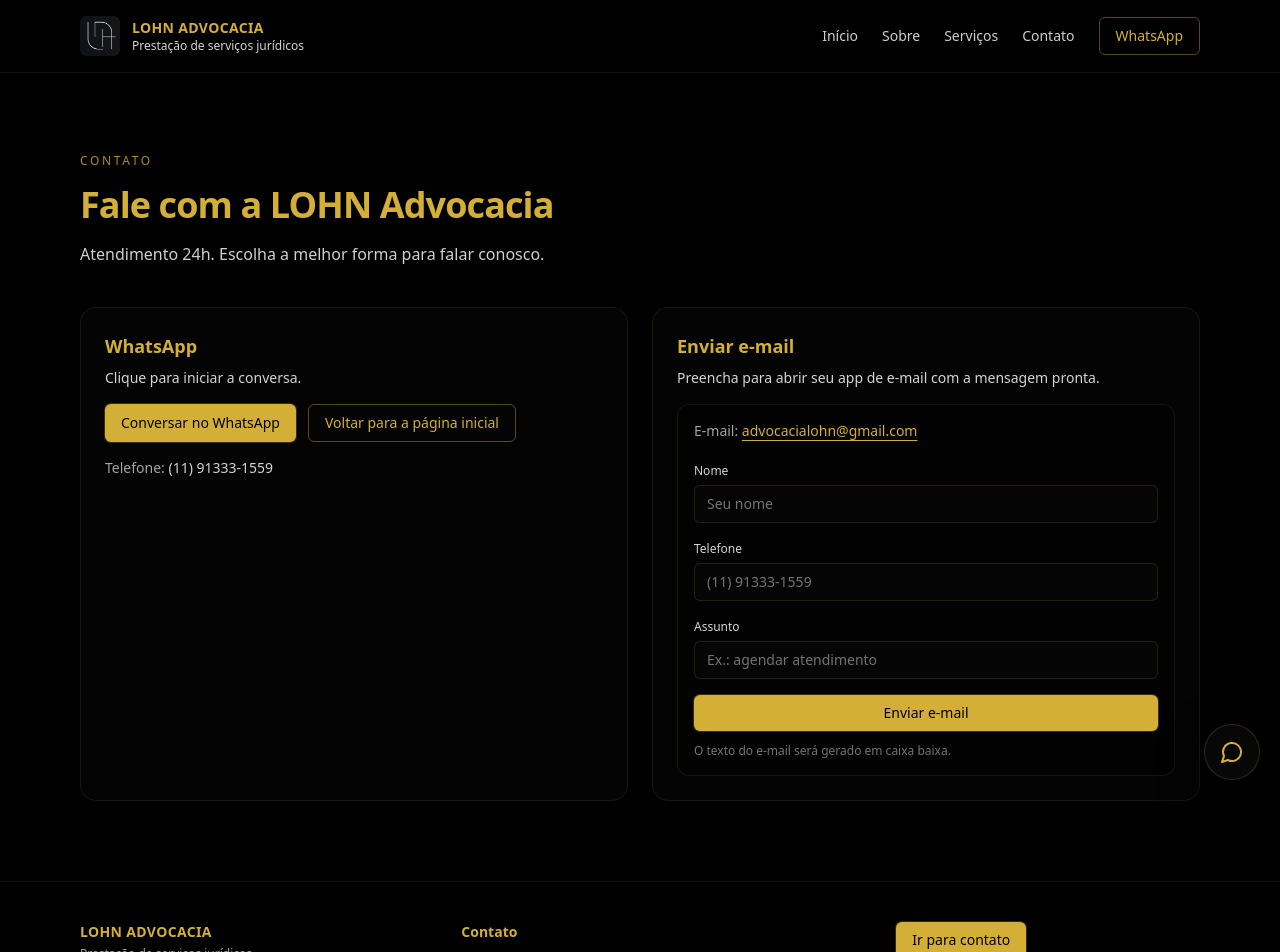
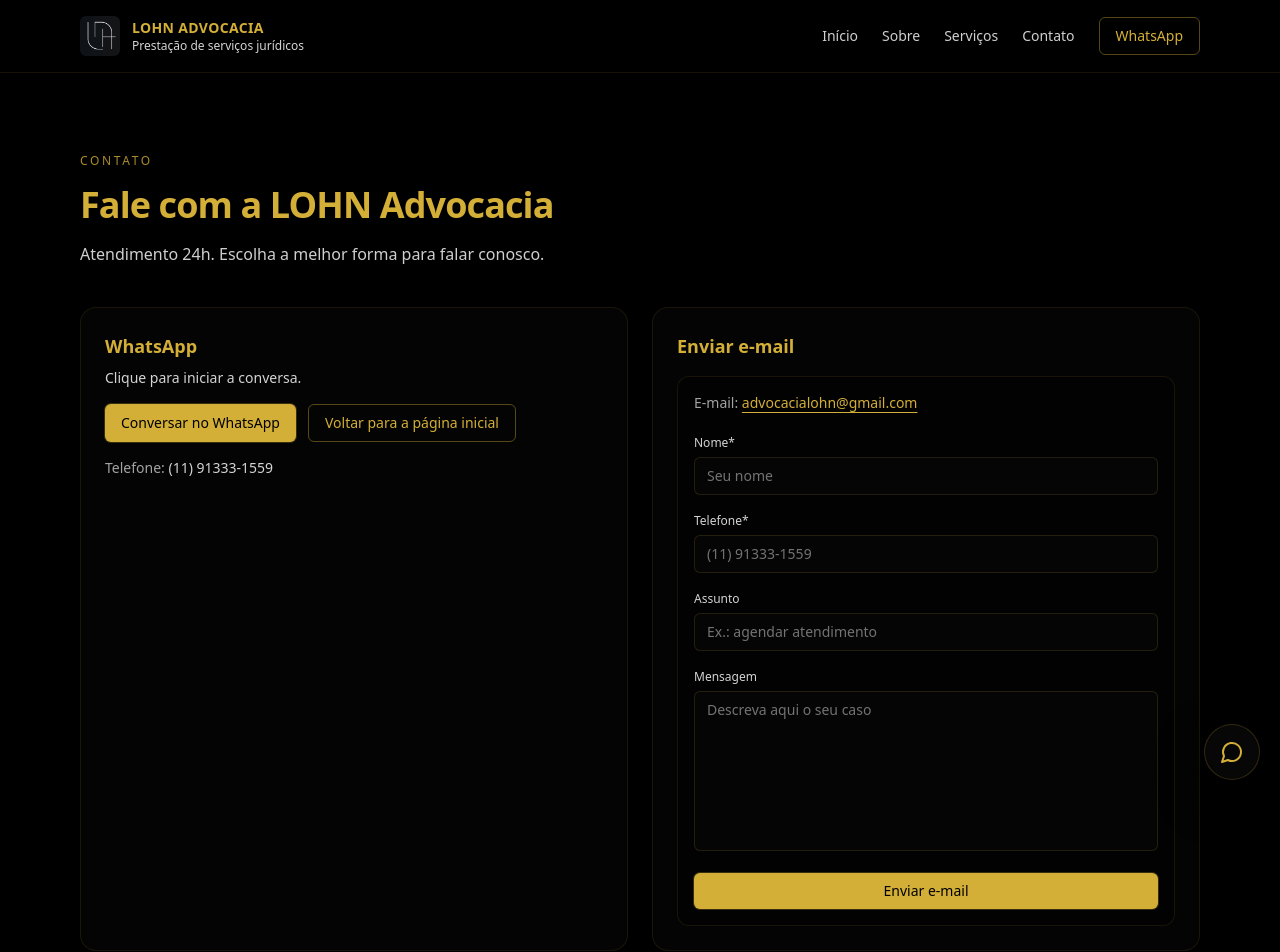
Before and after one commit to zerofreitas2009/Projeto-Site-LOHN, a React (Vite) app: page /contato in a window 1280 px wide. Shown: the top 952 px of the page. Built offline with nearby package versions, Linux system fonts and the light colour scheme.

Commit message:
[dyad] Removidos textos auxiliares do formulário de e-mail; adicionada textarea de mensagem maior; nome e telefone obrigatórios; telefone agora é formatado automaticamente no padrão (11) 91333-1559.

```diff
--- a/src/components/site/ContactEmailForm.tsx
+++ b/src/components/site/ContactEmailForm.tsx
@@ -7,23 +7,53 @@ type FormState = {
   name: string;
   phone: string;
   subject: string;
+  message: string;
 };
 
+function formatPhoneBR(input: string) {
+  const digits = input.replace(/\D/g, "").slice(0, 11);
+
+  if (digits.length === 0) return "";
+  if (digits.length < 3) return `(${digits}`;
+
+  const ddd = digits.slice(0, 2);
+  const rest = digits.slice(2);
+
+  // 11 dígitos (celular): (11) 91333-1559
+  if (digits.length > 10) {
+    return `(${ddd}) ${rest.slice(0, 5)}-${rest.slice(5)}`;
+  }
+
+  // 10 dígitos (fixo): (11) 3333-1559
+  if (digits.length > 6) {
+    return `(${ddd}) ${rest.slice(0, 4)}-${rest.slice(4)}`;
+  }
+
+  return `(${ddd}) ${rest}`;
+}
+
 export default function ContactEmailForm() {
-  const [form, setForm] = useState<FormState>({ name: "", phone: "", subject: "" });
+  const [form, setForm] = useState<FormState>({
+    name: "",
+    phone: "",
+    subject: "",
+    message: "",
+  });
 
   const mailtoHref = useMemo(() => {
-    const subject = `assunto: ${form.subject}`.toLowerCase();
+    const subjectText = (form.subject || "contato").toLowerCase();
+
+    const subject = `assunto: ${subjectText}`;
 
     const body = (
       `nome: ${form.name}\n` +
       `telefone: ${form.phone}\n` +
-      `assunto: ${form.subject}\n\n` +
-      `mensagem: (descreva aqui o seu caso)`
+      `assunto: ${form.subject || "-"}\n\n` +
+      `mensagem: ${form.message || "-"}`
     ).toLowerCase();
 
     return `mailto:${TO_EMAIL}?subject=${encodeURIComponent(subject)}&body=${encodeURIComponent(body)}`;
-  }, [form.name, form.phone, form.subject]);
+  }, [form.name, form.phone, form.subject, form.message]);
 
   return (
     <form
@@ -35,7 +65,7 @@ export default function ContactEmailForm() {
     >
       <div className="space-y-1">
         <label className="text-xs text-neutral-300" htmlFor="contact-name">
-          Nome
+          Nome*
         </label>
         <input
           id="contact-name"
@@ -49,15 +79,16 @@ export default function ContactEmailForm() {
 
       <div className="space-y-1">
         <label className="text-xs text-neutral-300" htmlFor="contact-phone">
-          Telefone
+          Telefone*
         </label>
         <input
           id="contact-phone"
           required
           type="tel"
           inputMode="tel"
+          autoComplete="tel"
           value={form.phone}
-          onChange={(e) => setForm((p) => ({ ...p, phone: e.target.value }))}
+          onChange={(e) => setForm((p) => ({ ...p, phone: formatPhoneBR(e.target.value) }))}
           className="w-full rounded-md border border-gold/15 bg-neutral-950/40 px-3 py-2 text-sm text-neutral-100 outline-none placeholder:text-neutral-500 focus:border-gold/40"
           placeholder="(11) 91333-1559"
         />
@@ -69,11 +100,23 @@ export default function ContactEmailForm() {
         </label>
         <input
           id="contact-subject"
-          required
           value={form.subject}
           onChange={(e) => setForm((p) => ({ ...p, subject: e.target.value }))}
           className="w-full rounded-md border border-gold/15 bg-neutral-950/40 px-3 py-2 text-sm text-neutral-100 outline-none placeholder:text-neutral-500 focus:border-gold/40"
           placeholder="Ex.: agendar atendimento"
+        />
+      </div>
+
+      <div className="space-y-1">
+        <label className="text-xs text-neutral-300" htmlFor="contact-message">
+          Mensagem
+        </label>
+        <textarea
+          id="contact-message"
+          value={form.message}
+          onChange={(e) => setForm((p) => ({ ...p, message: e.target.value }))}
+          className="min-h-40 w-full resize-none rounded-md border border-gold/15 bg-neutral-950/40 px-3 py-2 text-sm text-neutral-100 outline-none placeholder:text-neutral-500 focus:border-gold/40"
+          placeholder="Descreva aqui o seu caso"
         />
       </div>
 
@@ -82,10 +125,6 @@ export default function ContactEmailForm() {
           Enviar e-mail
         </Button>
       </div>
-
-      <p className="text-xs text-neutral-500">
-        O texto do e-mail será gerado em caixa baixa.
-      </p>
     </form>
   );
 }
--- a/src/pages/Contact.tsx
+++ b/src/pages/Contact.tsx
@@ -26,9 +26,7 @@ export default function Contact() {
         <div className="mt-10 grid gap-6 lg:grid-cols-2">
           <section className="rounded-2xl border border-gold/10 bg-neutral-950/40 p-6">
             <h2 className="text-lg font-semibold text-gold">WhatsApp</h2>
-            <p className="mt-2 text-sm text-neutral-300">
-              Clique para iniciar a conversa.
-            </p>
+            <p className="mt-2 text-sm text-neutral-300">Clique para iniciar a conversa.</p>
 
             <div className="mt-4 flex flex-col gap-3 sm:flex-row">
               <a
@@ -53,9 +51,6 @@ export default function Contact() {
 
           <section className="rounded-2xl border border-gold/10 bg-neutral-950/40 p-6">
             <h2 className="text-lg font-semibold text-gold">Enviar e-mail</h2>
-            <p className="mt-2 text-sm text-neutral-300">
-              Preencha para abrir seu app de e-mail com a mensagem pronta.
-            </p>
 
             <div className="mt-4 rounded-xl border border-gold/10 bg-black/40 p-4">
               <div className="text-sm text-neutral-300">
```
